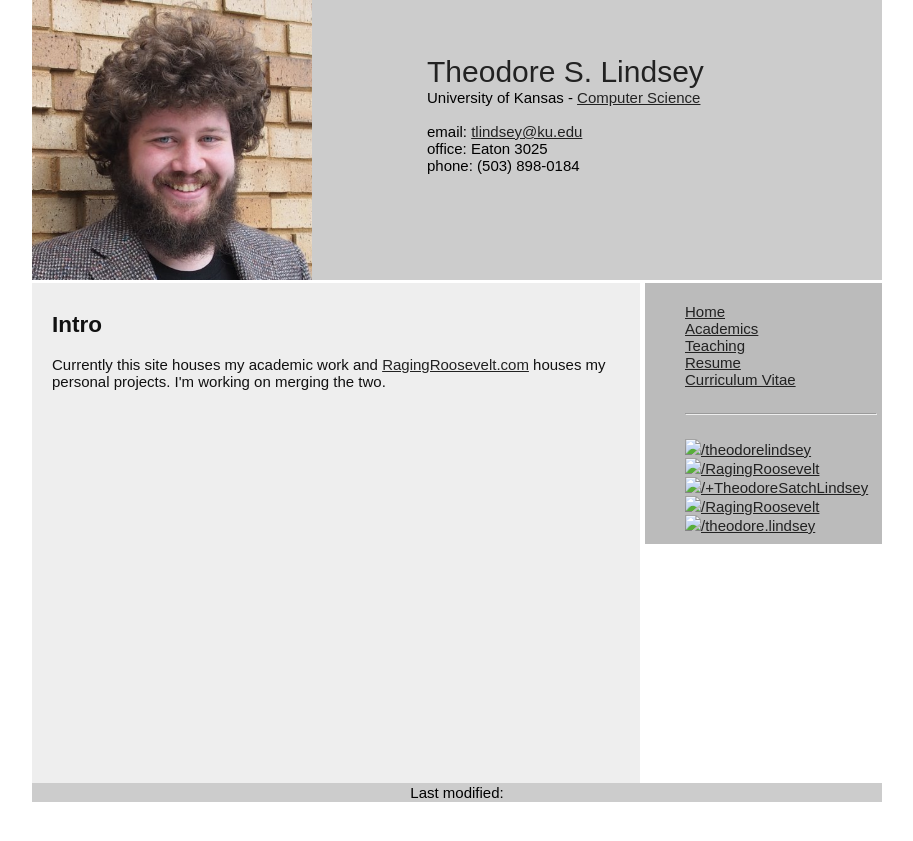
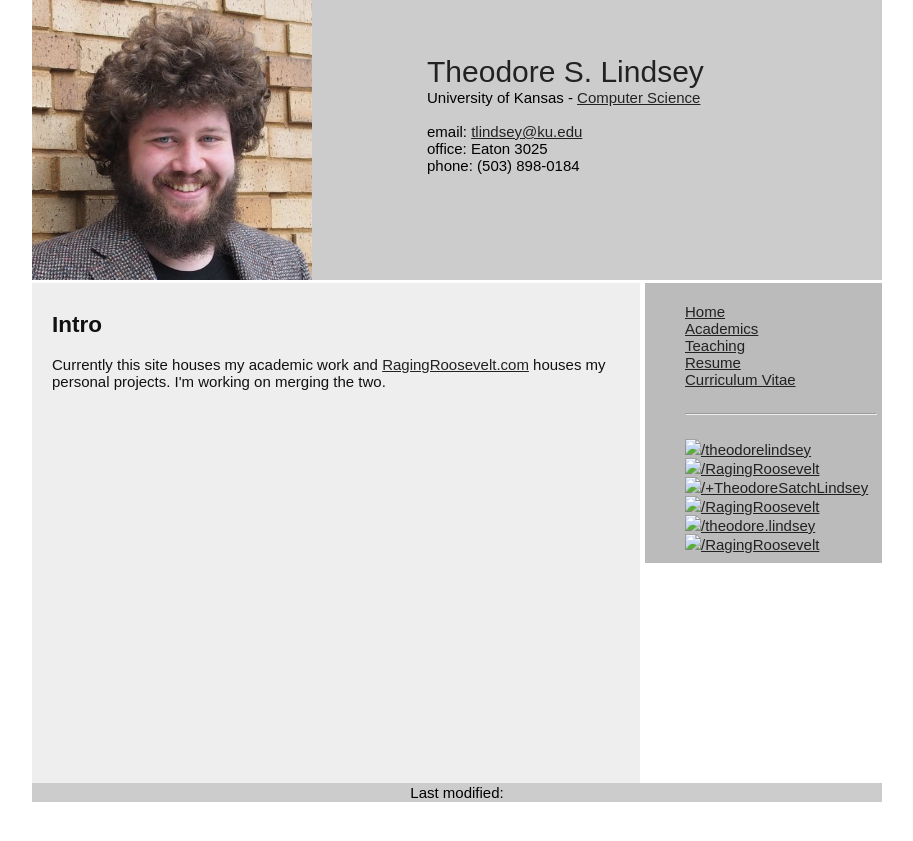
Before and after one commit to RagingRoosevelt/RagingRoosevelt.github.io, a Jekyll site: the page built from index.html, in a window 1280 px wide. Shown: the top 841 px of the page, without its empty margins (183-1096 px from the left). Built offline with Jekyll 4.4.1, drawn with Linux system fonts in a browser that asks for light colours.

Commit message:
updated nav

```diff
--- a/_includes/nav.html
+++ b/_includes/nav.html
@@ -10,4 +10,5 @@
     <a href="https://plus.google.com/{{site.username_gplus}}"><img src="https://ssl.gstatic.com/s2/oz/images/faviconr3.ico" width="16px" />/{{site.username_gplus}}</a><br />
     <a href="https://twitter.com/{{site.username_twitter}}"><img src="https://twitter.com/favicon.ico" width="16px" />/{{site.username_twitter}}</a><br />
     <a href="https://facebook.com/{{site.username_facebook}}"><img src="https://www.facebook.com/favicon.ico" width="16px" />/{{site.username_facebook}}</a><br />
+    <a href="https://steamcommunity.com/id/{{site.username_steam}}"><img src="http://steamcommunity.com/favicon.ico" width="16px" />/{{site.username_steam}}</a><br />
 </div> <!--right container-->
```
